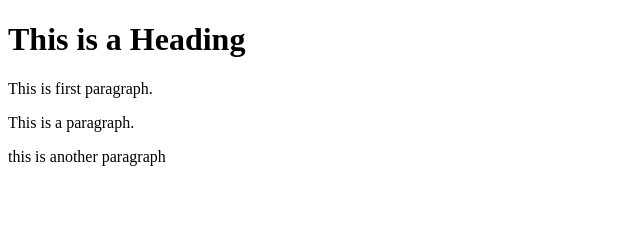
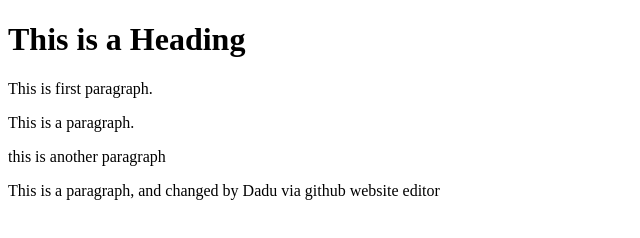
Before and after one commit to devanshukushwah/gitTutorial2, a plain HTML site: page index.html in a window 1280 px wide. Shown: the whole page, without its empty margins (0-640 px from the left). Drawn offline with Linux system fonts and the light colour scheme.

Commit message:
Update index.html

```diff
--- a/index.html
+++ b/index.html
@@ -10,5 +10,8 @@
             <p>This is first paragraph.</p>
 <p>This is a paragraph.</p>
 <p>this is another paragraph</p>
+<p>This is a paragraph, and changed by Dadu via github website editor</p>
+
+
 </body>
 </html>
```
